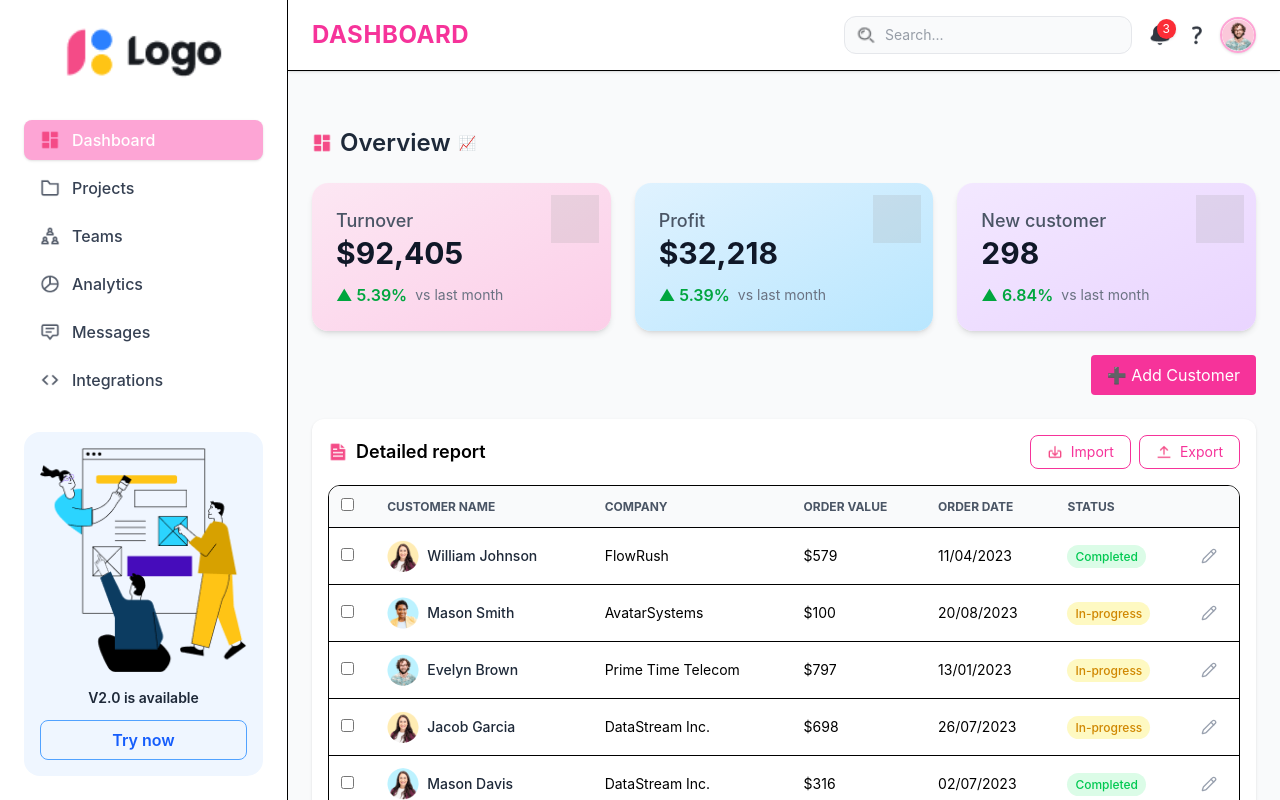
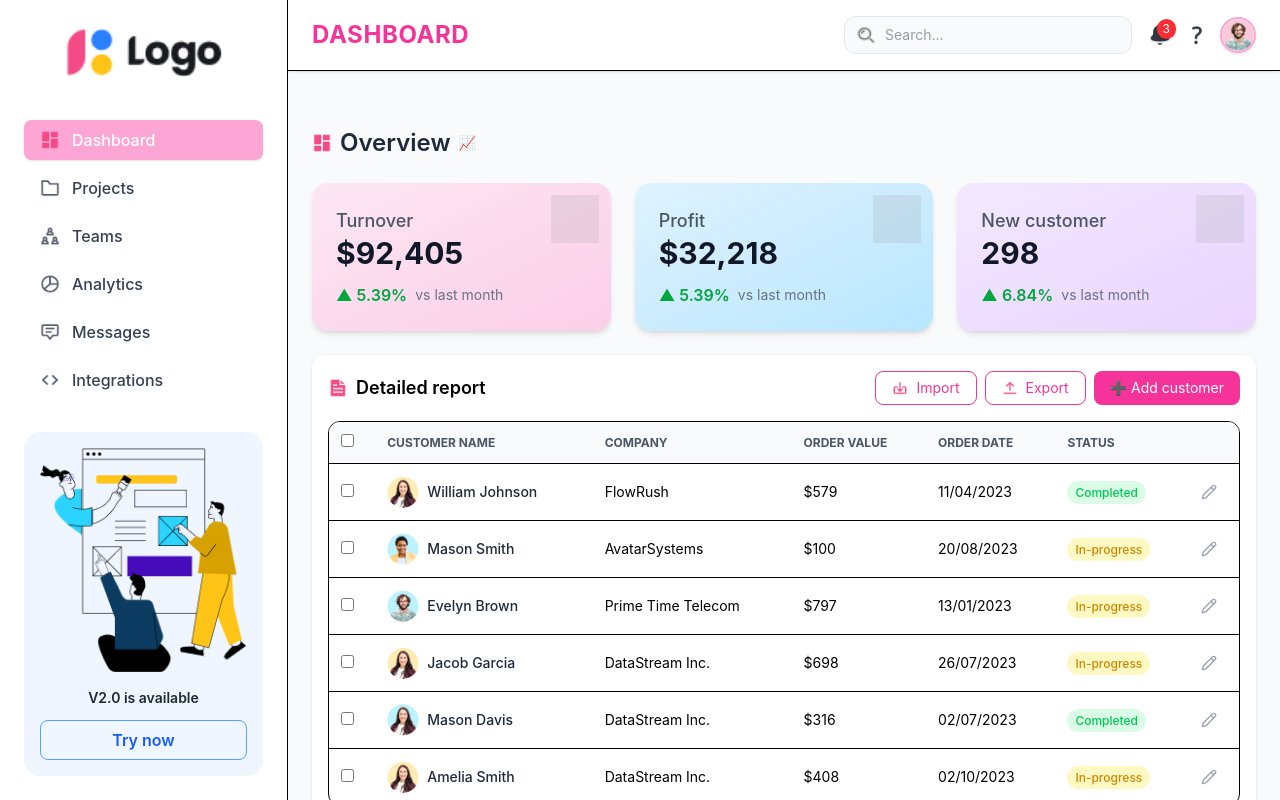
Before and after one commit to kieutrang47/TH_REACTJS, a React (Vite) app in the folder week-7/: page / in a window 1280 px wide. Built offline with nearby package versions, Linux system fonts and the light colour scheme; data requests are answered from the project's data file; grey boxes are pictures that could not be loaded.

Commit message:
bổ sung minh chứng câu 10 + hoàn chỉnh giao diện

```diff
--- a/week-7/src/components/DataTable.jsx
+++ b/week-7/src/components/DataTable.jsx
@@ -7,34 +7,16 @@ const statusStyles = {
   Completed: "bg-green-100 text-green-500",
 };
 
-const DataTable = () => {
-  const [customers, setCustomers] = useState([]);
+const DataTable = ({ customers, setCustomers, onAddClick }) => {
+  const [editUser, setEditUser] = useState(null);
   const [currentPage, setCurrentPage] = useState(1);
   const rowsPerPage = 6;
-  // thêm hooks để edit dữ liệu
-  const [editUser, setEditUser] = useState(null);
 
-  // useEffect(() => {
-  //   fetch("http://localhost:3001/customers")
-  //     .then((res) => res.json())
-  //     .then((data) => setCustomers(data))
-  //     .catch((err) => console.error("Failed to fetch customers:", err));
-  // }, []);
-  const [loading, setLoading] = useState(true);
-
-  useEffect(() => {
-    setLoading(true);
-    fetch("http://localhost:3001/customers")
-      .then((res) => res.json())
-      .then((data) => {
-        setCustomers(data);
-        setLoading(false);
-      })
-      .catch((err) => {
-        console.error("Failed to fetch customers:", err);
-        setLoading(false);
-      });
-  }, []);
+  const totalPages = Math.ceil(customers.length / rowsPerPage);
+  const currentData = customers.slice(
+    (currentPage - 1) * rowsPerPage,
+    currentPage * rowsPerPage
+  );
 
   const handleSave = async () => {
     try {
@@ -47,25 +29,19 @@ const DataTable = () => {
         }
       );
       if (response.ok) {
-        // Cập nhật lại local state sau khi PUT thành công
         setCustomers((prev) =>
           prev.map((cus) => (cus.id === editUser.id ? editUser : cus))
         );
-        setEditUser(null); //đóng modal
+        setEditUser(null);
       }
     } catch (error) {
       console.error("Update failed", error);
     }
   };
-  // ... hiển thị phân trang. dùng .slice() để cắt đúng phần
-  const totalPages = Math.ceil(customers.length / rowsPerPage);
-  const currentData = customers.slice(
-    (currentPage - 1) * rowsPerPage,
-    currentPage * rowsPerPage
-  );
 
   return (
     <div className="bg-white rounded-xl p-4 mt-6 shadow-sm">
+      {/* Header */}
       <div className="flex justify-between items-center mb-4">
         <h2 className="text-lg font-semibold flex items-center gap-2">
           <img
@@ -92,10 +68,16 @@ const DataTable = () => {
             />
             Export
           </button>
+          <button
+            onClick={onAddClick}
+            className="flex items-center gap-2 bg-pink-500 text-white px-4 py-1.5 rounded-lg text-sm hover:bg-pink-600"
+          >
+            ➕ Add customer
+          </button>
         </div>
       </div>
 
-      {/* Hiển thị bảng dữ liệu khách hàng */}
+      {/* Table */}
       <div className="overflow-x-auto rounded-xl border">
         <table className="min-w-full text-sm">
           <thead className="bg-gray-50 text-gray-600 uppercase text-xs">
@@ -152,6 +134,7 @@ const DataTable = () => {
         </table>
       </div>
 
+      {/* Pagination */}
       <div className="flex justify-between items-center mt-4 text-sm text-gray-600">
         <span>{customers.length} results</span>
         <div className="flex items-center gap-2">
@@ -187,7 +170,7 @@ const DataTable = () => {
         </div>
       </div>
 
-      {/* Modal */}
+      {/* Edit Modal */}
       {editUser && (
         <div className="fixed inset-0 bg-black/30 backdrop-blur-sm flex justify-center items-center z-50 transition-all">
           <div className="bg-white p-8 rounded-3xl w-[440px] shadow-2xl border border-pink-200 relative animate-fadeIn">
@@ -197,7 +180,7 @@ const DataTable = () => {
                 alt="icon"
                 className="w-6 h-6"
               />
-              Edit Customer
+              Edit customer
             </h3>
 
             <div className="space-y-5 text-sm">
--- a/week-7/src/pages/Dashboard.jsx
+++ b/week-7/src/pages/Dashboard.jsx
@@ -21,15 +21,11 @@ export default function Dashboard() {
   return (
     <div className="space-y-6">
       <OverviewCards />
-      <div className="flex justify-end">
-        <button
-          onClick={() => setShowAddModal(true)}
-          className="px-4 py-2 bg-pink-500 text-white rounded hover:bg-pink-600"
-        >
-          ➕ Add Customer
-        </button>
-      </div>
-      <DataTable customers={customers} setCustomers={setCustomers} />
+      <DataTable
+        customers={customers}
+        setCustomers={setCustomers}
+        onAddClick={() => setShowAddModal(true)} // Truyền hàm mở modal xuống
+      />
       {showAddModal && (
         <AddUserModal
           onClose={() => setShowAddModal(false)}
```
Also changed, not shown: week-7/public/minh_chung/minh chứng câu 10.jpg (added).
